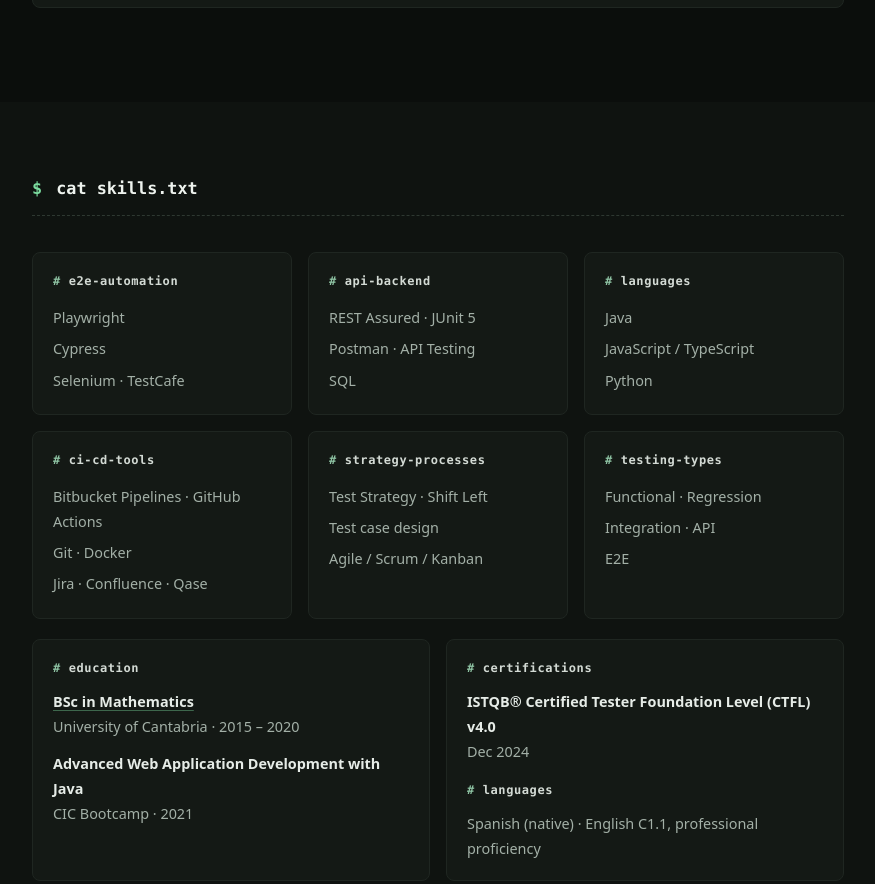
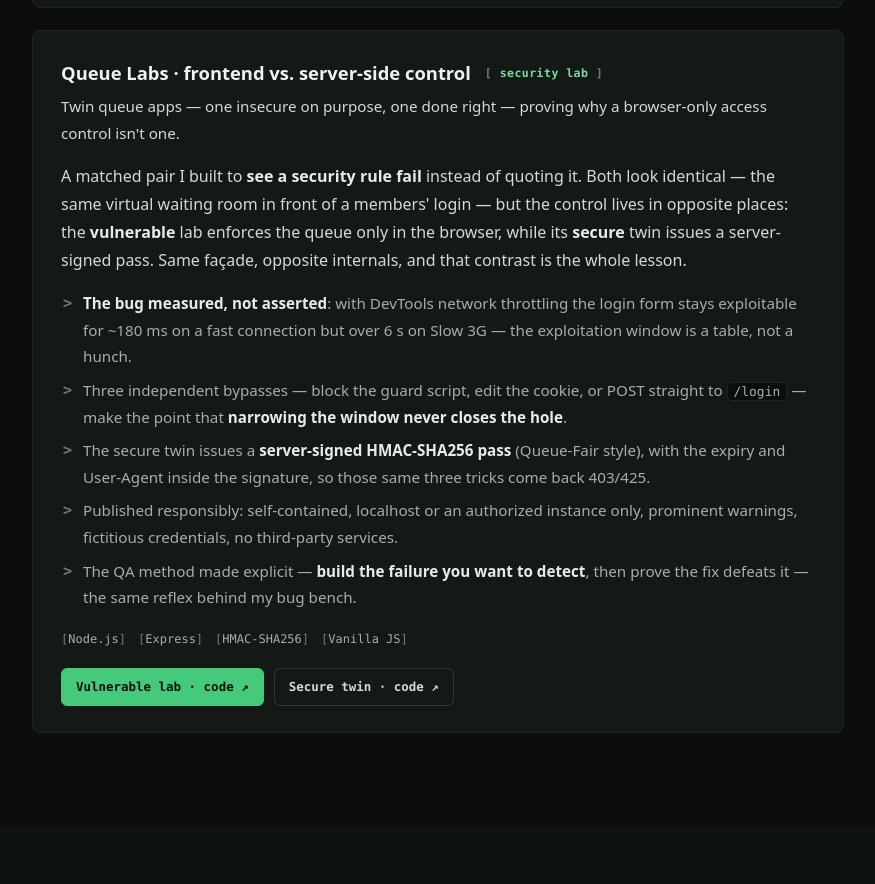
Before and after one commit to pedro-morago/portfolio, a website: page index.html in a window 1280 px wide. Shown: the part 4417-5301 px from the top of the page, without its empty margins (202-1077 px from the left). Drawn offline with Linux system fonts and the light colour scheme.

Commit message:
Fourth project card: the Queue Labs pair (frontend vs. server-side control)
A security-testing angle the other three cards don't cover: why a
browser-only access control isn't one, and how the server-side fix is
verified. Framed as the tester's method — build the failure you want to
detect, then prove the fix defeats it — to match the bug-bench story.

The card links the two repos directly. They are private for now, so this
stays on the review branch: merge to main only once both repos are
public, or the links 404 for visitors.

```diff
--- a/index.html
+++ b/index.html
@@ -206,6 +206,31 @@
           </div>
         </article>
 
+        <article class="project">
+          <div class="project-header">
+            <h3>Queue Labs · frontend vs. server-side control</h3>
+            <span class="badge badge-live">security lab</span>
+          </div>
+          <p class="project-tagline">Twin queue apps — one insecure on purpose, one done right — proving why a browser-only access control isn't one.</p>
+          <p>
+            A matched pair I built to <strong>see a security rule fail</strong> instead of quoting it. Both look identical — the same virtual waiting room in front of a members' login — but the control lives in opposite places: the <strong>vulnerable</strong> lab enforces the queue only in the browser, while its <strong>secure</strong> twin issues a server-signed pass. Same façade, opposite internals, and that contrast is the whole lesson.
+          </p>
+          <ul class="project-features">
+            <li><strong>The bug measured, not asserted</strong>: with DevTools network throttling the login form stays exploitable for ~180 ms on a fast connection but over 6 s on Slow 3G — the exploitation window is a table, not a hunch.</li>
+            <li>Three independent bypasses — block the guard script, edit the cookie, or POST straight to <code>/login</code> — make the point that <strong>narrowing the window never closes the hole</strong>.</li>
+            <li>The secure twin issues a <strong>server-signed HMAC-SHA256 pass</strong> (Queue-Fair style), with the expiry and User-Agent inside the signature, so those same three tricks come back 403/425.</li>
+            <li>Published responsibly: self-contained, localhost or an authorized instance only, prominent warnings, fictitious credentials, no third-party services.</li>
+            <li>The QA method made explicit — <strong>build the failure you want to detect</strong>, then prove the fix defeats it — the same reflex behind my bug bench.</li>
+          </ul>
+          <div class="project-tech">
+            <span>Node.js</span><span>Express</span><span>HMAC-SHA256</span><span>Vanilla JS</span>
+          </div>
+          <div class="project-links">
+            <a href="https://github.com/pedro-morago/queue-lab-vulnerable" target="_blank" rel="noopener" class="btn btn-small btn-small-primary">Vulnerable lab · code ↗</a>
+            <a href="https://github.com/pedro-morago/queue-secure-lab" target="_blank" rel="noopener" class="btn btn-small">Secure twin · code ↗</a>
+          </div>
+        </article>
+
       </div>
     </section>
 
```
Also changed, not shown: src/content.en.json (+18 -0 lines).
